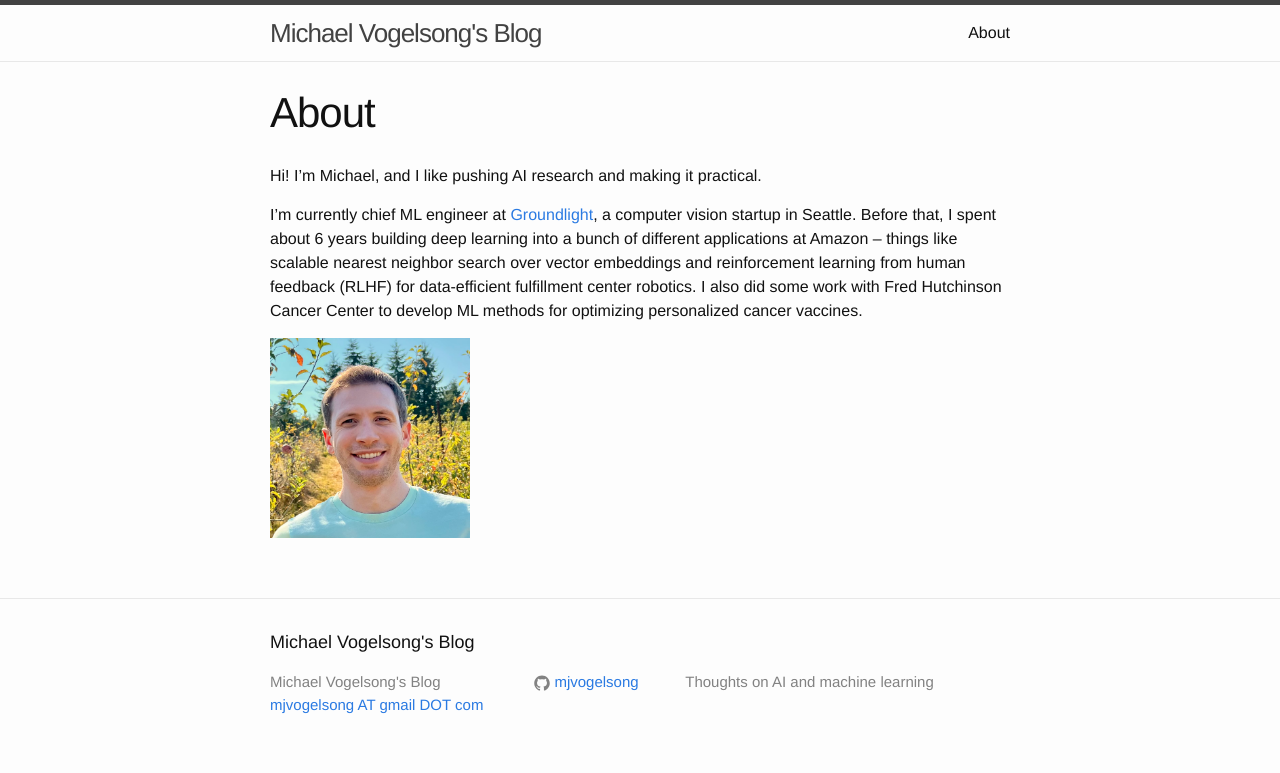
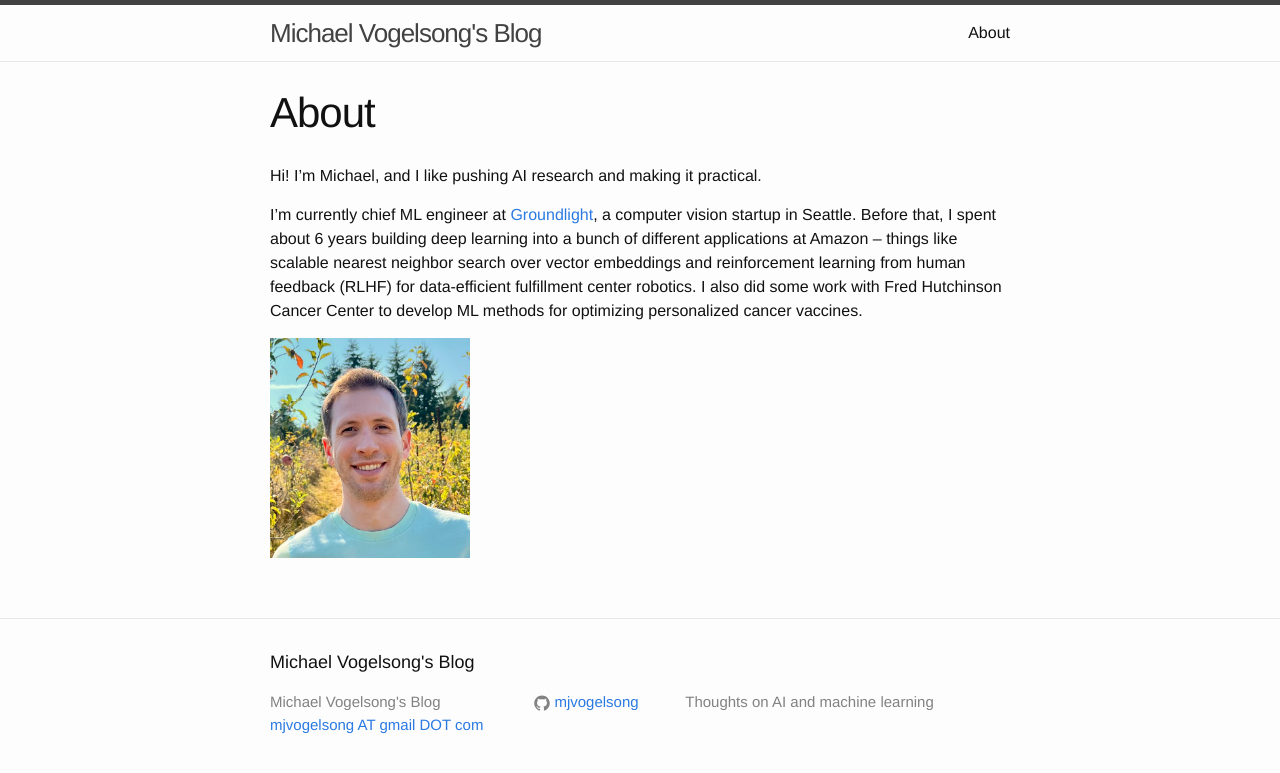
Before and after one commit to mjvogelsong/mjvogelsong.github.io, a Jekyll site: the page built from about.md, in a window 1280 px wide. Shown: the top 773 px of the page. Built offline with Jekyll 4.4.1, drawn with Linux system fonts in a browser that asks for light colours.

Commit message:
Image resize

```diff
--- a/about.md
+++ b/about.md
@@ -11,4 +11,4 @@ I'm currently chief ML engineer at [Groundlight](https://www.groundlight.ai/), a
 Before that, I spent about 6 years building deep learning into a bunch of different applications at Amazon -- things like scalable nearest neighbor search over vector embeddings and reinforcement learning from human feedback (RLHF) for data-efficient fulfillment center robotics.
 I also did some work with Fred Hutchinson Cancer Center to develop ML methods for optimizing personalized cancer vaccines.
 
-<img src="/assets/Profile1Square.jpeg" alt="Michael" width="200" height="200">
+<img src="/assets/Profile1Square.jpeg" alt="Michael" width="200" height="220">
```
